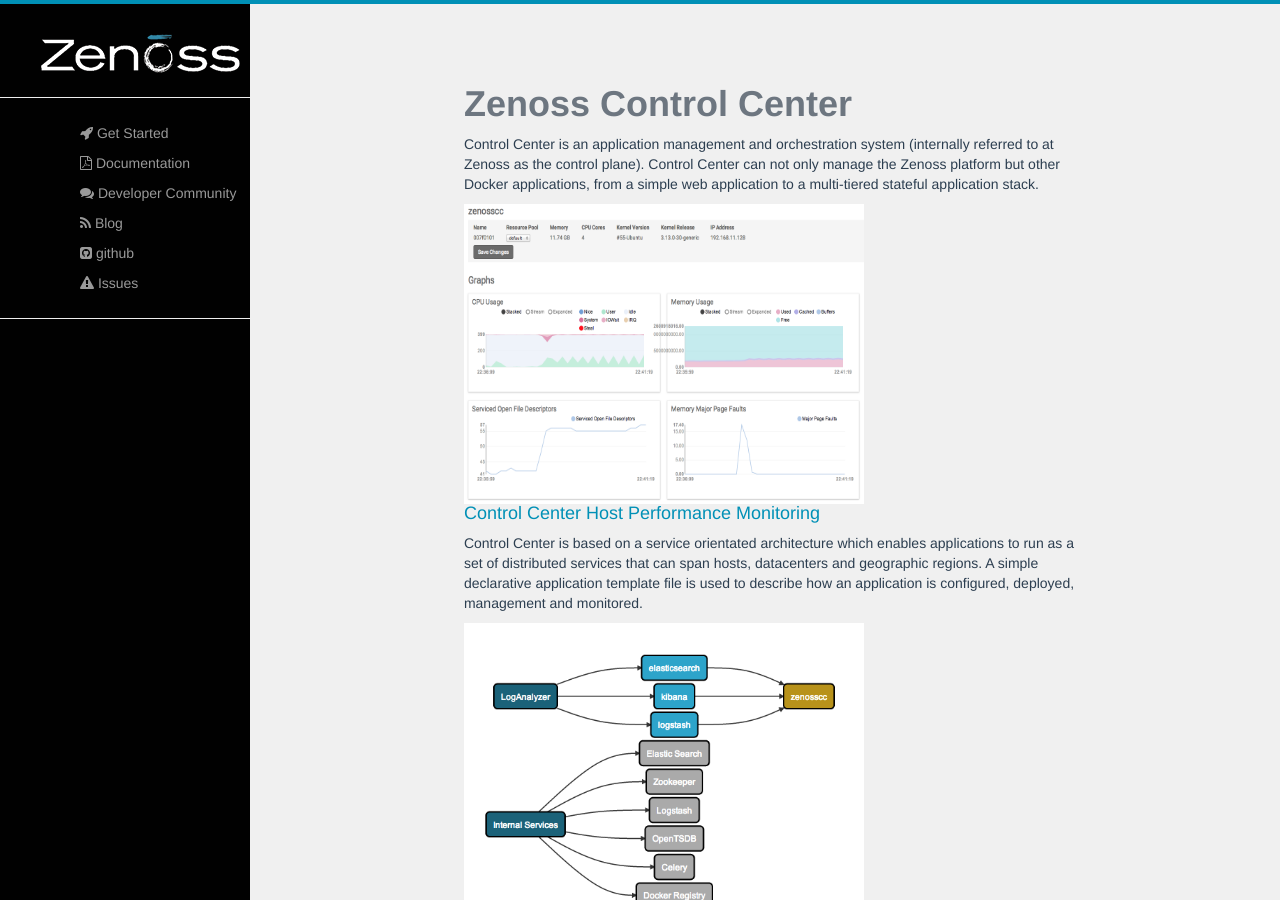
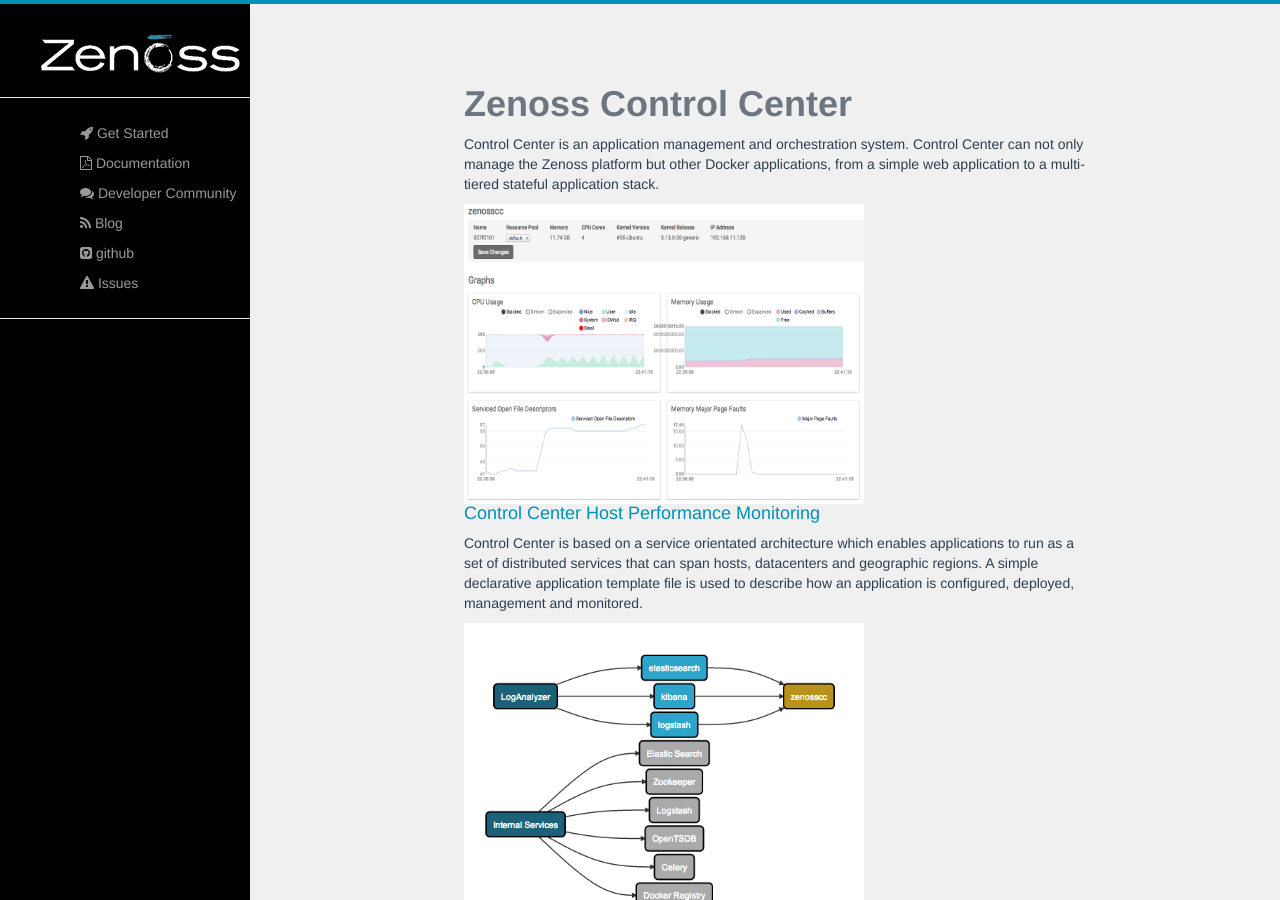
Before and after one commit to control-center/zenoss.io, a Jekyll site: the page built from index.html, in a window 1280 px wide and 900 px high. Built offline with Jekyll 4.4.1, drawn with Linux system fonts in a browser that asks for light colours; nearby versions of some CDN libraries; Markdown is read by kramdown in place of the engine named in the settings.

Commit message:
update content

```diff
--- a/index.html
+++ b/index.html
@@ -13,7 +13,7 @@
 
 
 
-      <p>Control Center is an application management and orchestration system (internally referred to at Zenoss as the control plane). Control Center can not only manage the Zenoss platform but other Docker applications, from a simple web application to a multi-tiered stateful application stack.</p>
+      <p>Control Center is an application management and orchestration system. Control Center can not only manage the Zenoss platform but other Docker applications, from a simple web application to a multi-tiered stateful application stack.</p>
 
 
       <h4><img src="/assets/ss.png" height="300" width="400" align="center"><br>Control Center Host Performance Monitoring</h4>
```
